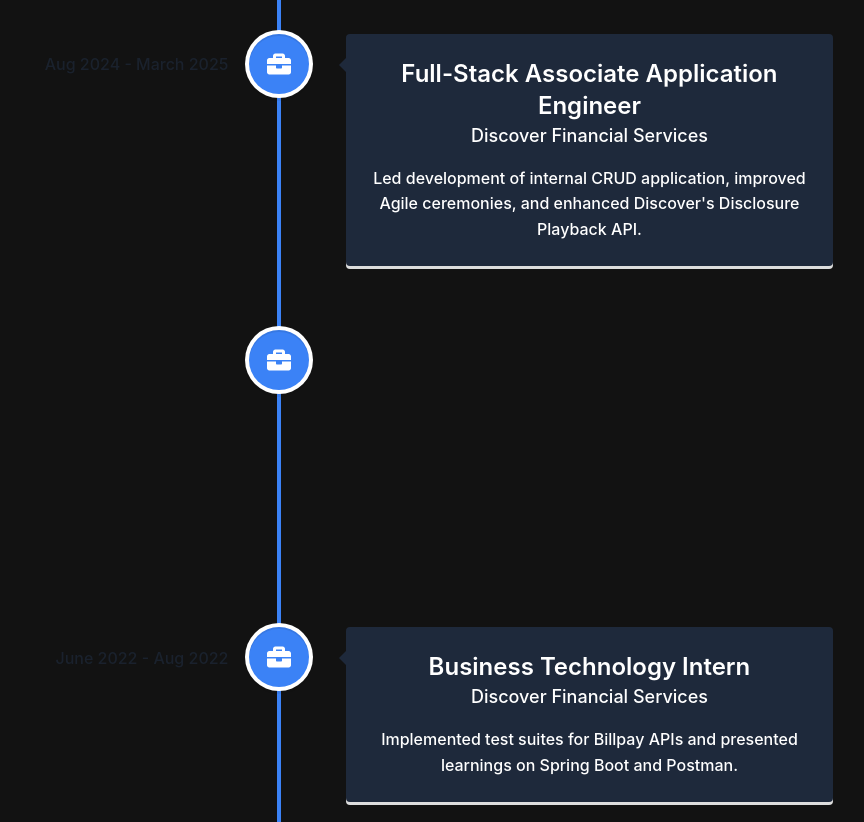
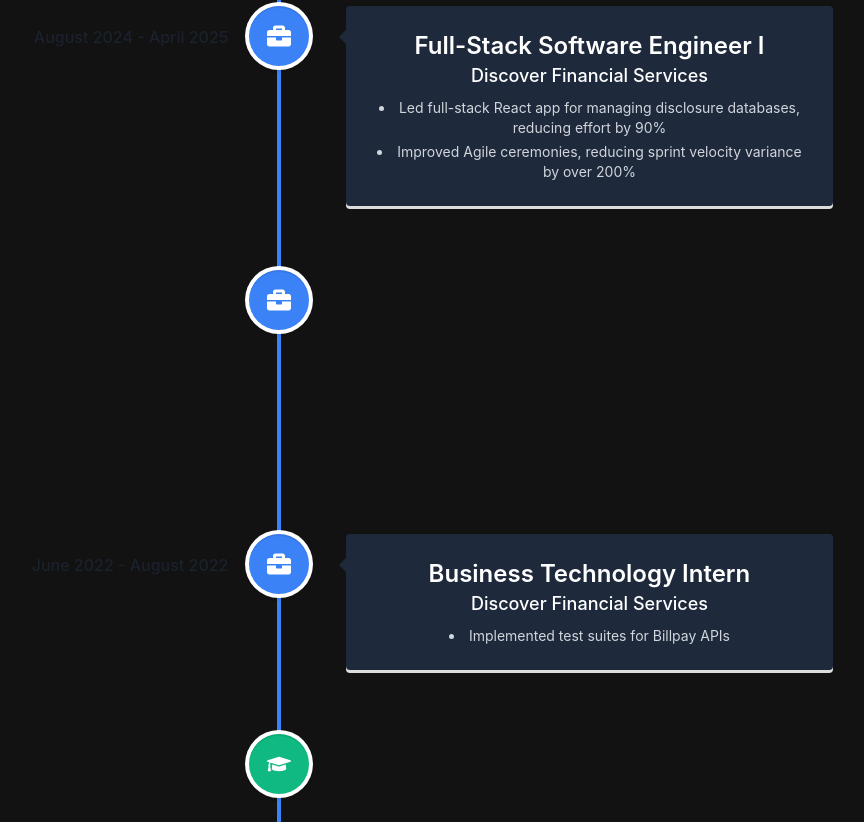
Before and after one commit to rhawks00/personal-website, a React (Vite) app: page / in a window 1280 px wide. Shown: the part 1978-2800 px from the top of the page, without its empty margins (361-1225 px from the left). Built offline with nearby package versions, Linux system fonts and the light colour scheme.

Commit message:
Made some minor UI updates

```diff
--- a/src/components/AboutMe.jsx
+++ b/src/components/AboutMe.jsx
@@ -18,7 +18,7 @@
           <div className="w-full md:w-1/2 px-6 order-1 md:order-2 bg-[#1E293B] rounded-lg p-6">
             <h2 className="text-4xl font-semibold text-white mb-4 text-left">About Me</h2>
             <p className="text-xl text-gray-300 mb-4 z-10 text-left">
-              I'm Ryan Hawks, a software engineer based in Chicago, IL, working at Discover Financial Services as a full-stack Application Engineer.
+              I'm Ryan Hawks, a software engineer based in Chicago, IL, working at Capital One as a full-stack Application Engineer.
             </p>
             <p className="text-xl text-gray-300 mb-4 text-left">
             I have experience with Java, JavaScript, React, Spring, and Node, among other technologies. I'm passionate about continuous learning and always looking for opportunities to grow.
--- a/src/components/Projects.tsx
+++ b/src/components/Projects.tsx
@@ -33,6 +33,7 @@
     link: "https://myparkstats.com/",
     tags: ["React", "TypeScript", "Supabase", "MLB API"],
   },
+  /*
   {
     title: "Personal Website!",
     description: "A polished, interactive introduction to my work and skills.",
@@ -40,6 +41,7 @@
     link: "https://github.com/rhawks00/personal-website",
     tags: ["React", "Tailwind CSS", "TypeScript", "TSParticles"],
   },
+  */
   {
     title: "The Holis7ics",
     description: "Band website for The Holis7ics featuring show listings, music, and social links.",
--- a/src/components/Timeline.jsx
+++ b/src/components/Timeline.jsx
@@ -1,41 +1,58 @@
 import { VerticalTimeline, VerticalTimelineElement } from "react-vertical-timeline-component";
 import "react-vertical-timeline-component/style.min.css";
-import { FaBriefcase } from "react-icons/fa";
+import { FaBriefcase, FaGraduationCap } from "react-icons/fa";
+
 const experiences = [
   {
-    title: "Full-Stack Senior-Associate Application Engineer",
-    company: "Discover Financial Services",
+    title: "Full-Stack Software Engineer II",
+    company: "Capital One / Discover",
     date: "April 2025 - Present",
-    description:
-        'Integrated AI into redesigned UI for card call center software.'
+    bullets: [
+      "Integrated AI chatbot into call center software for real-time agent assistance",
+      "Built address verification tool with Google Maps API",
+    ],
   },
   {
-    title: "Full-Stack Associate Application Engineer",
+    title: "Full-Stack Software Engineer I",
     company: "Discover Financial Services",
-    date: "Aug 2024 - March 2025",
-    description:
-      "Led development of internal CRUD application, improved Agile ceremonies, and enhanced Discover's Disclosure Playback API.",
+    date: "August 2024 - April 2025",
+    bullets: [
+      "Led full-stack React app for managing disclosure databases, reducing effort by 90%",
+      "Improved Agile ceremonies, reducing sprint velocity variance by over 200%",
+    ],
   },
   {
-    title: "Back-End Associate Application Engineer",
+    title: "Back-End Software Engineer I",
     company: "Discover Financial Services",
-    date: "Aug 2023 - Aug 2024",
-    description:
-      "Developed API endpoints to optimize data retrieval and modernized call center software by implementing these endpoints, resulting in improved operational efficiency.",
+    date: "August 2023 - August 2024",
+    bullets: [
+      "Developed Spring REST API endpoints, increasing data retrieval speeds by 50%+",
+      "Resolved critical production bugs impacting new customer account creation",
+    ],
   },
   {
     title: "Business Technology Intern",
     company: "Discover Financial Services",
-    date: "June 2022 - Aug 2022",
-    description:
-      "Implemented test suites for Billpay APIs and presented learnings on Spring Boot and Postman.",
+    date: "June 2022 - August 2022",
+    bullets: [
+      "Implemented test suites for Billpay APIs",
+    ],
+  },
+  {
+    title: "M.B.A. Candidate",
+    company: "University of Illinois Urbana-Champaign",
+    date: "August 2026 - est. May 2028",
+    bullets: [],
+    icon: "education",
   },
   {
     title: 'Purdue "All-American" Marching Band Section Leader',
     company: "Purdue University",
     date: "January 2022 - May 2023",
-    description:
-      "Trained and selected the final membership of the 2022 and 2023 All-American Marching Band.",
+    bullets: [
+      "Trained and selected the final membership of the 2022 and 2023 All-American Marching Band",
+    ],
+    icon: "education",
   },
 ];
 
@@ -43,7 +60,7 @@
   return (
     <section className="relative z-10 px-6 py-20 ">
       <h2 className="text-4xl font-bold text-center mb-8 text-gray-800 dark:text-white">
-        Work Experience
+        Experience
       </h2>
 
       <VerticalTimeline lineColor="#3B82F6">
@@ -55,13 +72,19 @@
             contentArrowStyle={{ borderRight: "7px solid #1E293B" }}
             date={exp.date}
             dateClassName="text-gray-800 dark:text-gray-300"
-            iconStyle={{ background: "#3B82F6", color: "#fff" }}
-            icon={<FaBriefcase />}
+            iconStyle={{ background: exp.icon === "education" ? "#10B981" : "#3B82F6", color: "#fff" }}
+            icon={exp.icon === "education" ? <FaGraduationCap /> : <FaBriefcase />}
             visible={true}
           >
             <h3 className="text-2xl font-semibold">{exp.title}</h3>
             <h4 className="text-lg font-medium">{exp.company}</h4>
-            <p className="text-md mt-2">{exp.description}</p>
+            {exp.bullets.length > 0 && (
+              <ul className="mt-2 space-y-1 list-disc list-inside text-sm text-gray-300">
+                {exp.bullets.map((bullet, i) => (
+                  <li key={i}>{bullet}</li>
+                ))}
+              </ul>
+            )}
           </VerticalTimelineElement>
         ))}
       </VerticalTimeline>
```
